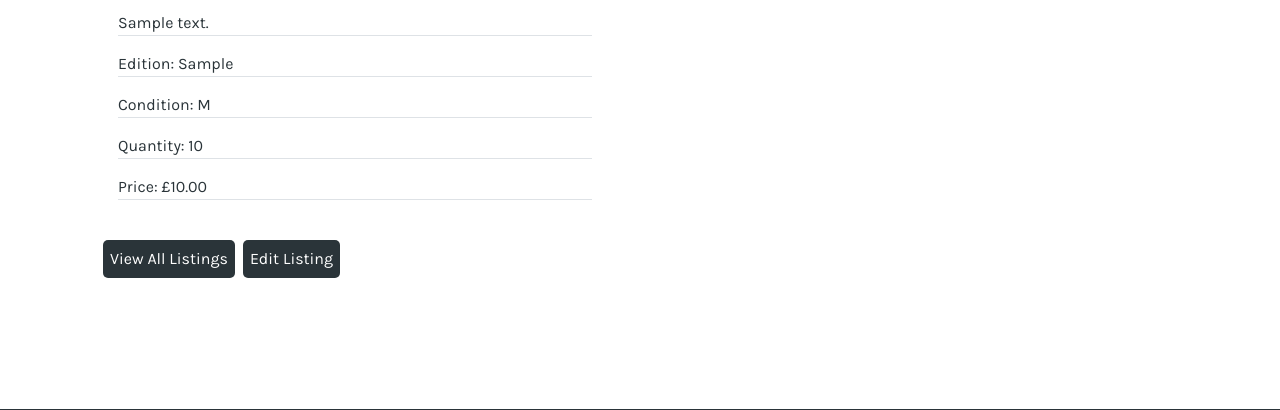
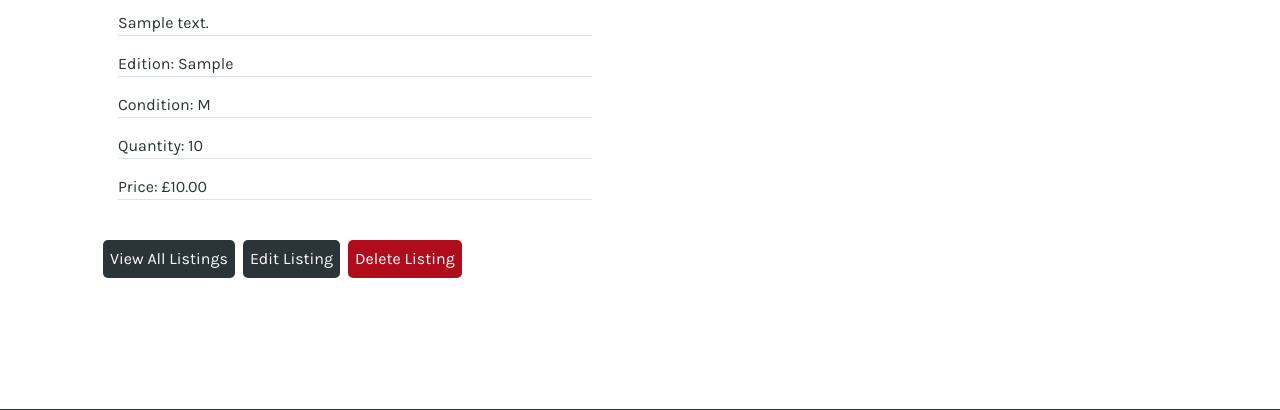
Before and after one commit to DanielJMaia/magic-market-project, a Django app: page /home/1/ in a window 1280 px wide. Shown: the part 704-1114 px from the top of the page. Run offline with Django 3.2, Linux system fonts and the light colour scheme; a user stored in the database is signed in; tables that the repository leaves empty hold one stand-in row (values such as "Sample post"); grey boxes marked "Sample" are stand-in pictures; some libraries are stand-ins or nearby versions.

Commit message:
added delete button with warning to listing information page

```diff
--- a/accounts/forms.py
+++ b/accounts/forms.py
@@ -3,9 +3,11 @@ from django.contrib.auth.models import User
 from django.contrib.auth.forms import UserCreationForm
 from django.core.exceptions import ValidationError
 
+
 class UserLoginForm(forms.Form):
     username = forms.CharField()
     password = forms.CharField(widget=forms.PasswordInput)
+
 
 class RegistrationForm(UserCreationForm):
     """This is the form used to register new users"""
@@ -20,14 +22,12 @@ class RegistrationForm(UserCreationForm):
         model = User
         fields = ['email', 'username', 'password1', 'password2']
 
-
     def clean_email(self):
         email = self.cleaned_data.get('email')
         username = self.cleaned_data.get('username')
         if User.objects.filter(email=email).exclude(username=username):
             raise forms.ValidationError(u'Email address must be unique')
         return email
-
 
     def clean_password2(self):
         password1 = self.cleaned_data.get('password1')
@@ -36,7 +36,6 @@ class RegistrationForm(UserCreationForm):
         if not password1 or not password2:
             raise ValidationError("Please confirm your password")
 
-
         if password1 != password2:
             raise ValidationError("Please make sure the passwords match")
 
--- a/cards/templates/addcards.html
+++ b/cards/templates/addcards.html
@@ -4,7 +4,7 @@
 <div class="container">
 	<div class="row">
 		<div class="text-center max-width pt-5 pb-4">
-			<h3>Listing Creation Tool</h3>
+			<h3>Listing Editor</h3>
 		</div>
 	</div>
 	<div class="row">
--- a/cards/templates/cardinformation.html
+++ b/cards/templates/cardinformation.html
@@ -17,7 +17,8 @@
 			<div class="row pt-4">
 				<a href="{% url 'get_cards' %}" class="button-effect nobreak mr-2">View All Listings</a>
 				{% if user == card.user %}
-				    <a href="{% url 'edit_card' card.id %}" class="button-effect nobreak">Edit Listing</a>
+				    <a href="{% url 'edit_card' card.id %}" class="button-effect nobreak mr-2">Edit Listing</a>
+                    <a href="{% url 'delete_listing' card.id %}" class="button-effect red nobreak" onclick="return confirm('Are you sure you want to delete this item?');">Delete Listing</a>
 				{% endif %}
 				{% if user.is_authenticated and user != card.user %}
 				<form method="post" action="{% url 'add_to_cart' card.id %}">
--- a/cards/urls.py
+++ b/cards/urls.py
@@ -1,5 +1,5 @@
 from django.conf.urls import url
-from .views import home_page, get_cards, get_card_details, create_or_edit_card, view_specific_card
+from .views import home_page, get_cards, get_card_details, create_or_edit_card, view_specific_card, delete_listing
 
 urlpatterns = [
     url(r'^$', home_page, name='home_page'),
@@ -7,5 +7,6 @@ urlpatterns = [
     url(r'^(?P<pk>\d+)/$', get_card_details, name='card_detail'),
     url(r'^new/$', create_or_edit_card, name="new_card"),
     url(r'^(?P<pk>\d+)/edit/$', create_or_edit_card, name="edit_card"),
+    url(r'^(?P<pk>\d+)/delete/$', delete_listing, name="delete_listing"),
     url(r'^cards/(?P<pk>\d+)$', view_specific_card, name='view_specific_card'),
 ]
--- a/cards/views.py
+++ b/cards/views.py
@@ -2,6 +2,7 @@ from django.shortcuts import render, get_object_or_404, redirect
 from django.utils import timezone
 from django.contrib import auth, messages
 from django.db.models import Q
+from django.http import HttpResponseForbidden, HttpResponse
 from .models import Card
 from .forms import CardDescForm
 
@@ -57,3 +58,19 @@ def create_or_edit_card(request, pk=None):
     else:
         form = CardDescForm(instance=card)
     return render(request, 'addcards.html', {'form': form})
+
+
+def delete_listing(request, pk):
+    """
+    This deletes a card after showing a warning message
+    """
+    card = get_object_or_404(Card, pk=pk)
+    if (request.user.is_authenticated):
+        try:
+            card.delete()
+            messages.success(request, "You've successfully deleted the listing")
+        except Card.DoesNotExist:
+            messages.warning(request, 'This listing could not be deleted. Please try again later.')
+    else:
+        return HttpResponseForbidden()
+    return redirect('/')
--- a/static/css/custom.css
+++ b/static/css/custom.css
@@ -96,6 +96,9 @@ label{
 }
 .white-text:hover{
     color: #fff;
+}
+.red{
+    background-color: #af0d1c!important;
 }
 /*End of Utility Classes*/
 
```
